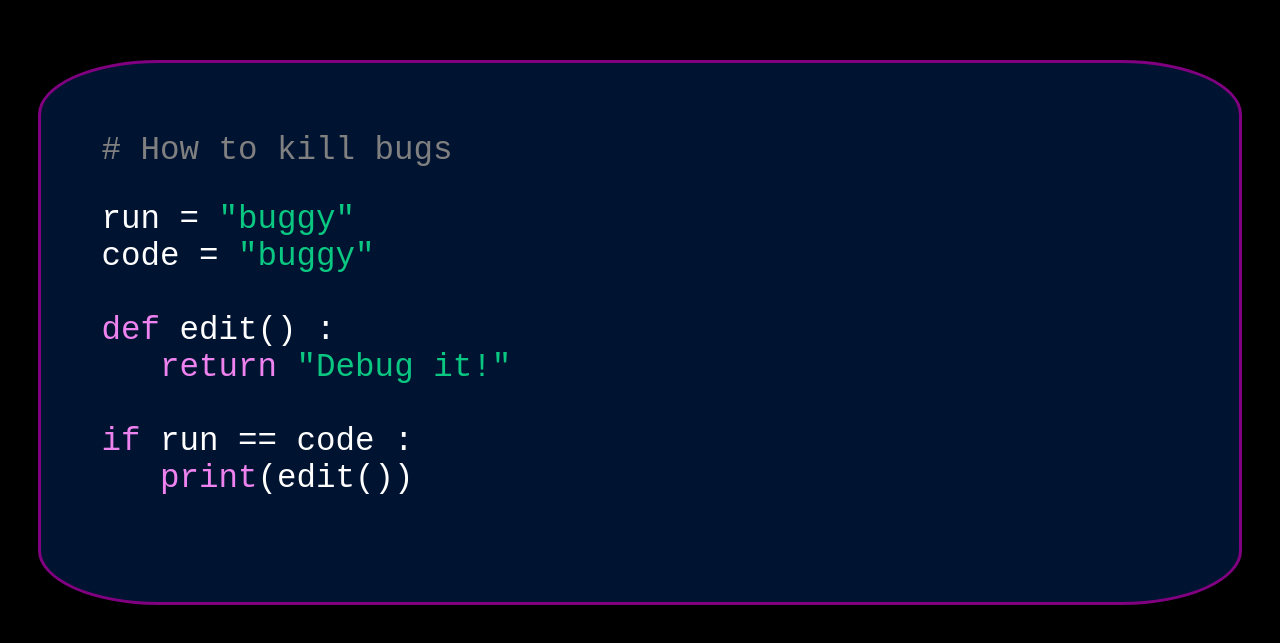
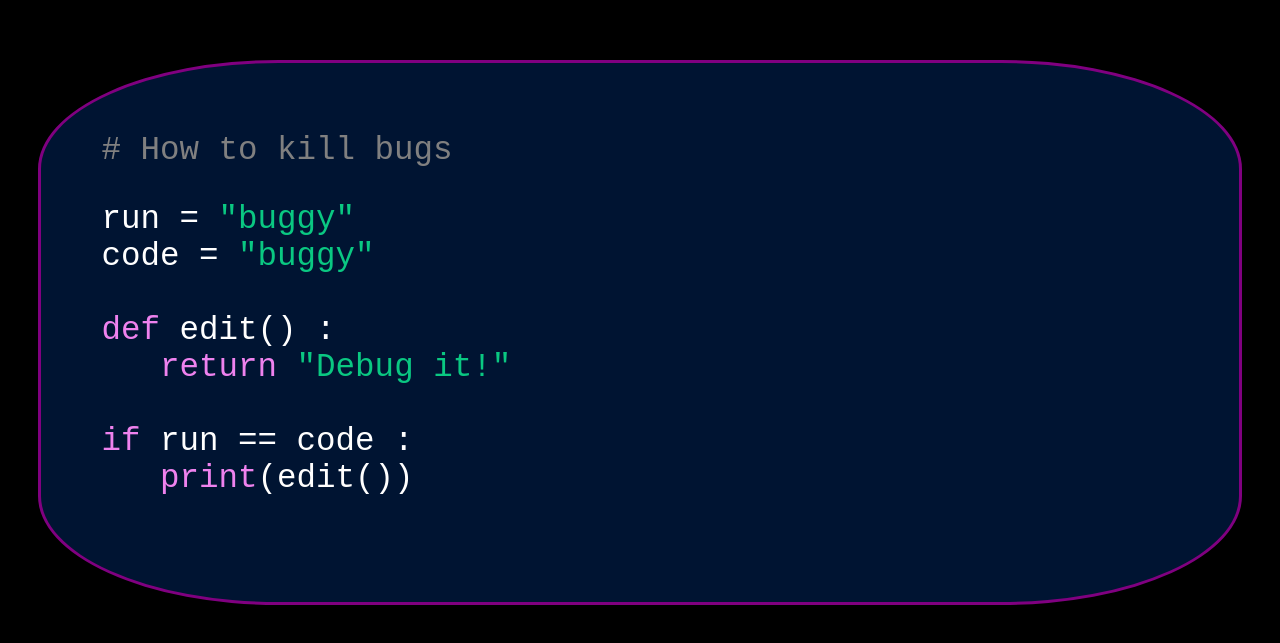
Before and after one commit to CodePlayRepeat/how-to-debug-using-css, a plain HTML site: page index.html in a window 1280 px wide. Shown: the part 361-1004 px from the top of the page. Drawn offline with Linux system fonts and the light colour scheme.

Commit message:
Update index.html

```diff
--- a/index.html
+++ b/index.html
@@ -25,7 +25,7 @@ body {
 }
 #chnk{
     margin: 35% 0 10% 0;
-    border-radius:10%;
+    border-radius:20%;
     padding:3% 5% 6% 5%;
     background-color:rgb(0,20,50);
     border-style:solid;
```
